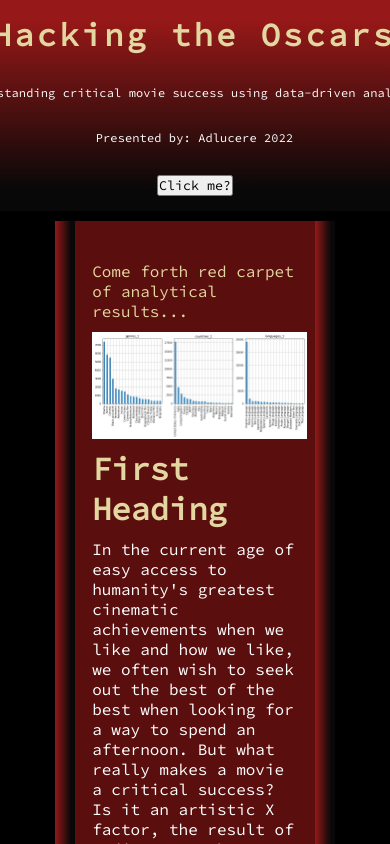
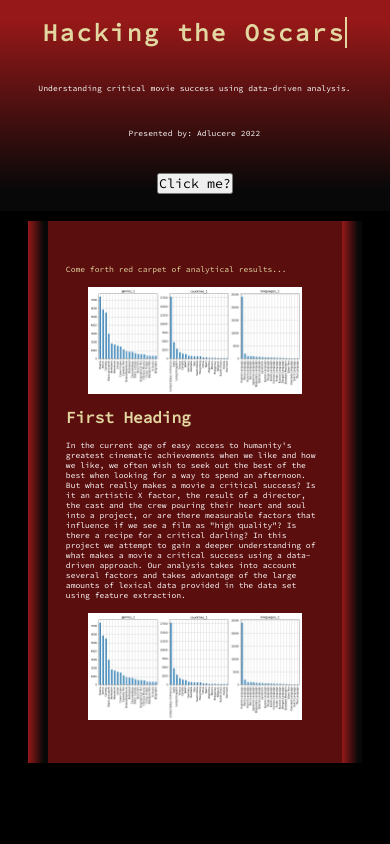
Before and after one commit to epfl-ada/ada-2022-project-adlucere2022, a plain HTML site: page index.html in a window 390 px wide. Shown: the top 844 px of the page. Drawn offline with Linux system fonts and the light colour scheme.

Commit message:
responsive!

```diff
--- a/css/style_1.css
+++ b/css/style_1.css
@@ -133,7 +133,7 @@ img{
   }
 
 
-@media only screen  and (max-width: 900px){
+@media only screen  and (max-width: 700px){
 
 
   .typewritter h1 {
@@ -145,6 +145,29 @@ img{
     letter-spacing: .01em;
 }
 
+.carpet{
+  width: 95%;
+}
 
 
 }
+
+@media only screen  and (max-width: 480px){
+
+
+.typewritter h1 {
+  font-size: 1.5rem;
+}
+
+.typewritter p{
+    font-size: 0.5rem;
+    letter-spacing: .01em;
+}
+
+.carpet p{
+  font-size: 0.5rem;
+}
+.carpet h1{
+  font-size: 1rem;
+}
+}
--- a/css/style_2.css
+++ b/css/style_2.css
@@ -133,7 +133,8 @@ img{
   }
 
 
-  @media only screen  and (max-width: 900px){
+
+@media only screen  and (max-width: 700px){
 
 
   .typewritter h1 {
@@ -145,6 +146,29 @@ img{
     letter-spacing: .01em;
 }
 
+.carpet{
+  width: 95%;
+}
 
 
 }
+
+@media only screen  and (max-width: 480px){
+
+
+.typewritter h1 {
+  font-size: 1.5rem;
+}
+
+.typewritter p{
+    font-size: 0.5rem;
+    letter-spacing: .01em;
+}
+
+.carpet p{
+  font-size: 0.5rem;
+}
+.carpet h1{
+  font-size: 1rem;
+}
+}
```
Lines whose indentation alone changed are shown as unchanged.
